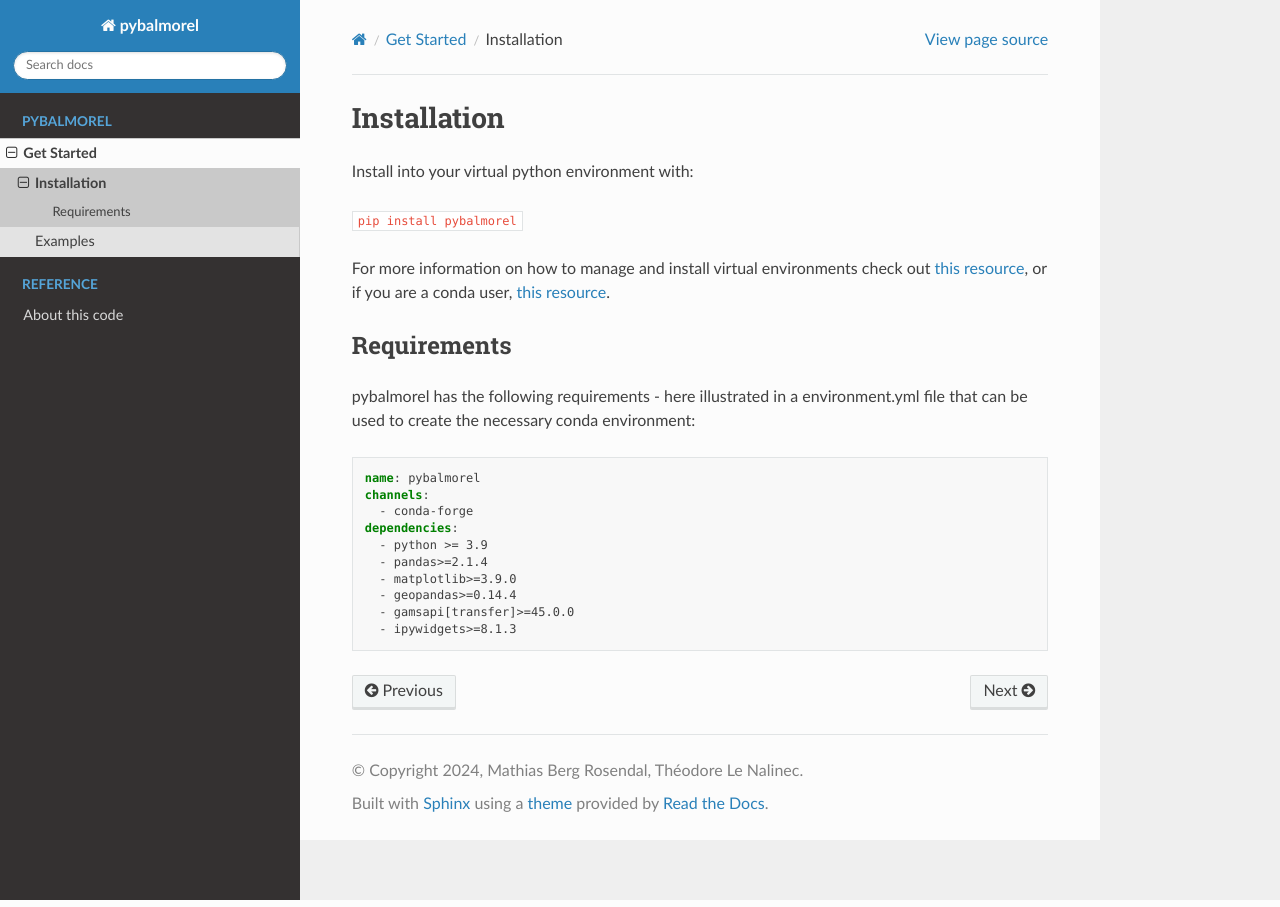
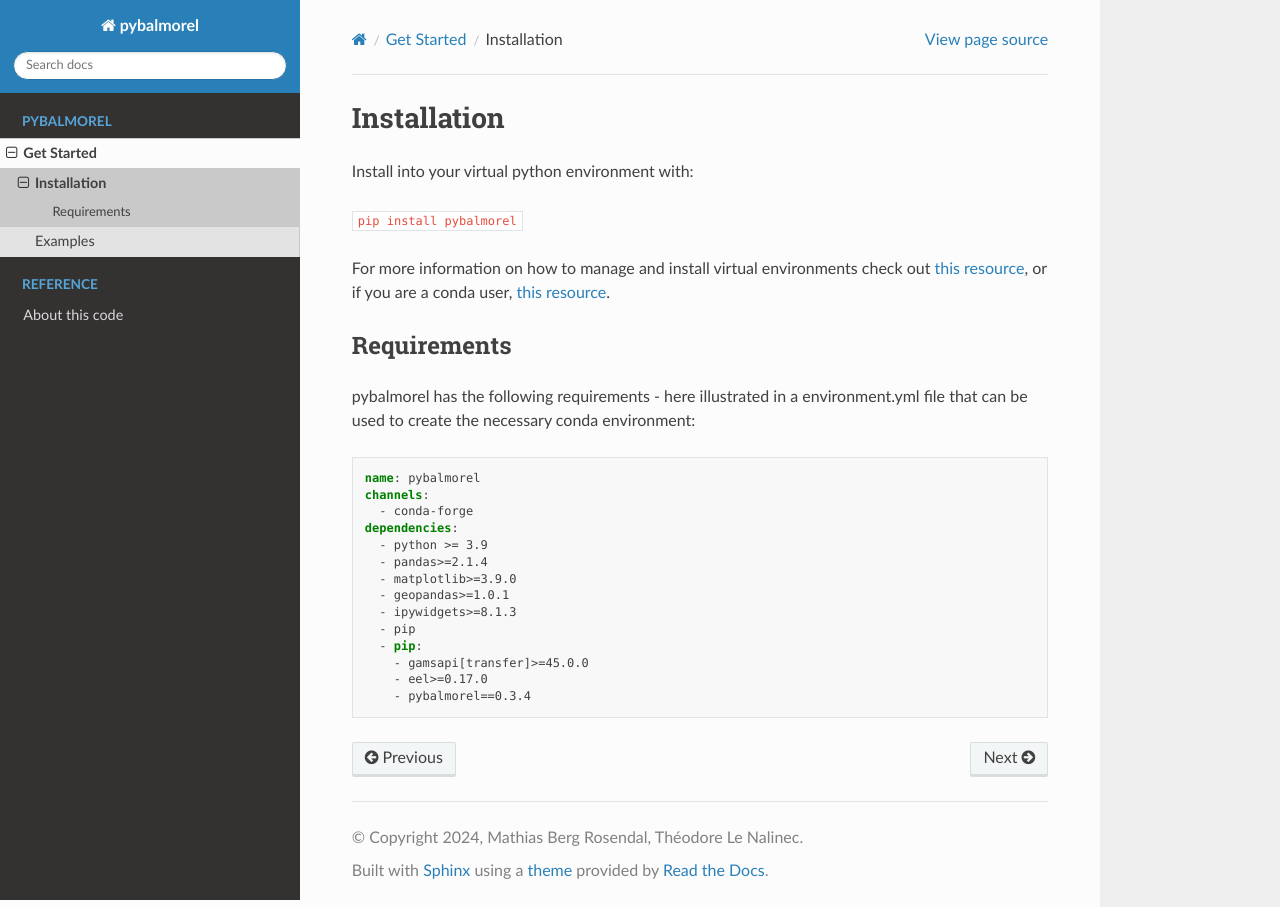
Before and after one commit to balmorelcommunity/pybalmorel, a Sphinx documentation site: the page built from docs/get_started/installation.md, in a window 1280 px wide. Built offline with Sphinx 7.4.7 and the Read the Docs theme 2.0.0, drawn with Linux system fonts in a browser that asks for light colours.

Commit message:
Updated environments

````diff
--- a/docs/get_started/installation.md
+++ b/docs/get_started/installation.md
@@ -15,7 +15,11 @@ dependencies:
   - python >= 3.9
   - pandas>=2.1.4
   - matplotlib>=3.9.0
-  - geopandas>=0.14.4
-  - gamsapi[transfer]>=45.0.0
+  - geopandas>=1.0.1
   - ipywidgets>=8.1.3
+  - pip
+  - pip:
+    - gamsapi[transfer]>=45.0.0
+    - eel>=0.17.0
+    - pybalmorel==0.3.4
 ```
````
